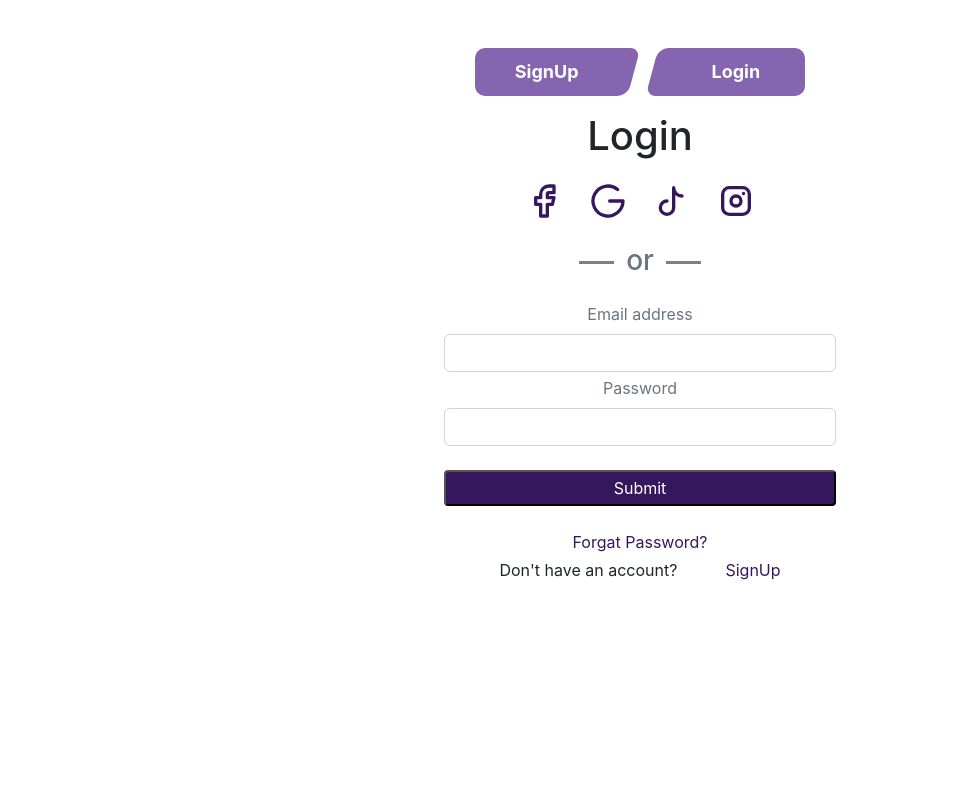
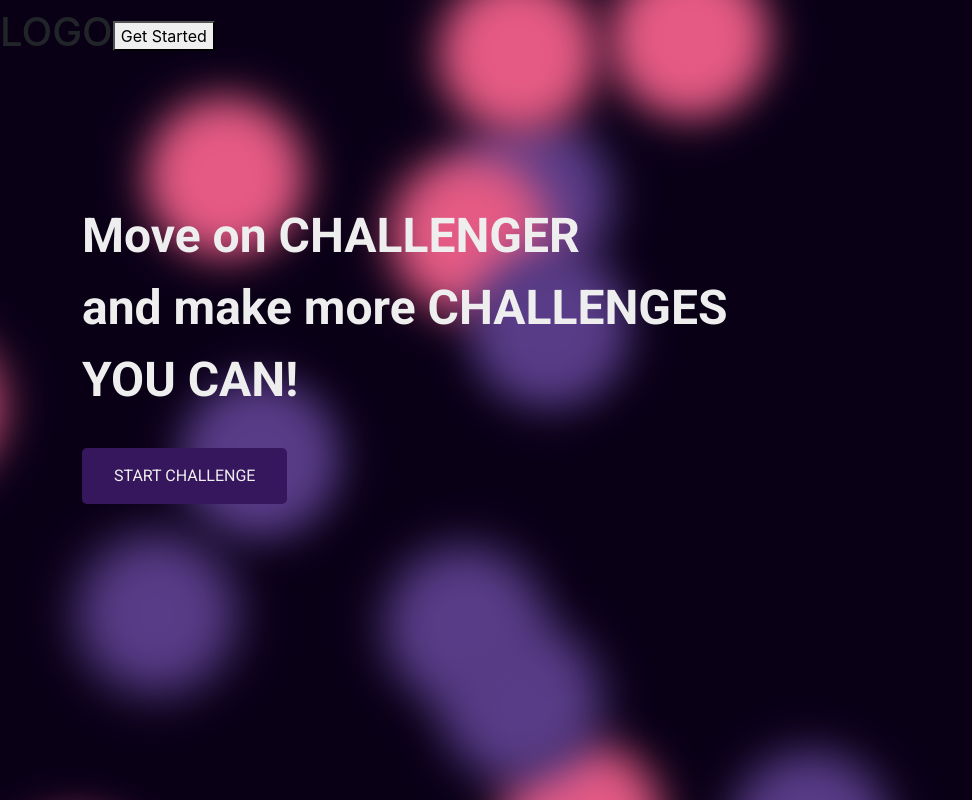
Before and after one commit to A01TH/graduation-project, a React (Create React App) app: page / in a window 1280 px wide. Shown: the whole page, without its empty margins (0-972 px from the left). Built offline with nearby package versions, Linux system fonts and the light colour scheme; the HTML template or start-up script is replaced by a standard one.

Commit message:
feat/login

```diff
--- a/src/App.js
+++ b/src/App.js
@@ -5,9 +5,8 @@ import GetStarted from "./Pages/GetStarted/GetStarted";
 function App() {
   return (
     <div className="App">
-      <Login />
-      {/* <Navbar />
-      <GetStarted /> */}
+      <Navbar />
+      <GetStarted />
     </div>
   );
 }
--- a/src/components/auth/Login.jsx
+++ b/src/components/auth/Login.jsx
@@ -6,7 +6,7 @@ import {
   TbBrandInstagram,
   TbBrandTiktok,
 } from "react-icons/tb";
-import "./Auth.scss";
+import "./auth.scss";
 import { useForm } from "react-hook-form";
 
 const Login = () => {
```
